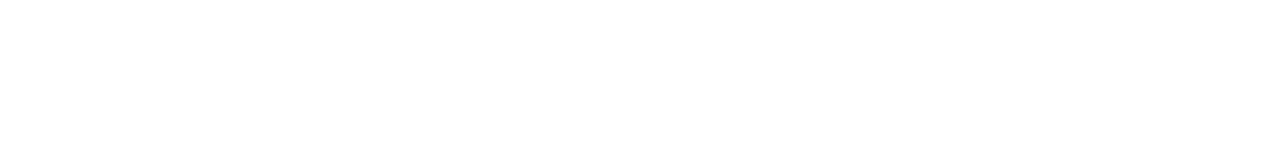
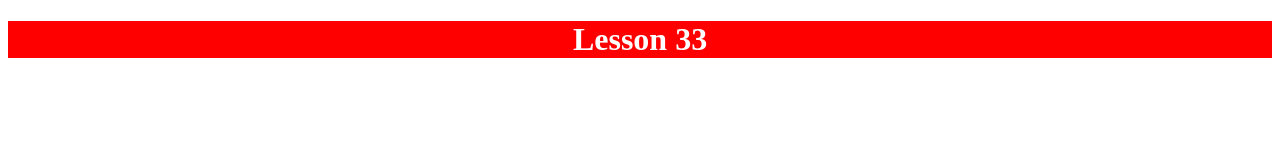
Before and after one commit to nozimjonhamroyev7/myfirstproject, a plain HTML site: page index.html in a window 1280 px wide. Drawn offline with Linux system fonts and the light colour scheme.

Commit message:
Sarlavha yozildi

```diff
--- a/css/style.css
+++ b/css/style.css
@@ -0,0 +1,5 @@
+h1 {
+    background-color: red;
+    color: white;
+    text-align: center;
+}
--- a/index.html
+++ b/index.html
@@ -7,6 +7,6 @@
     <title>Document</title>
 </head>
 <body>
-
+    <h1>Lesson 33</h1>
 </body>
 </html>
```
